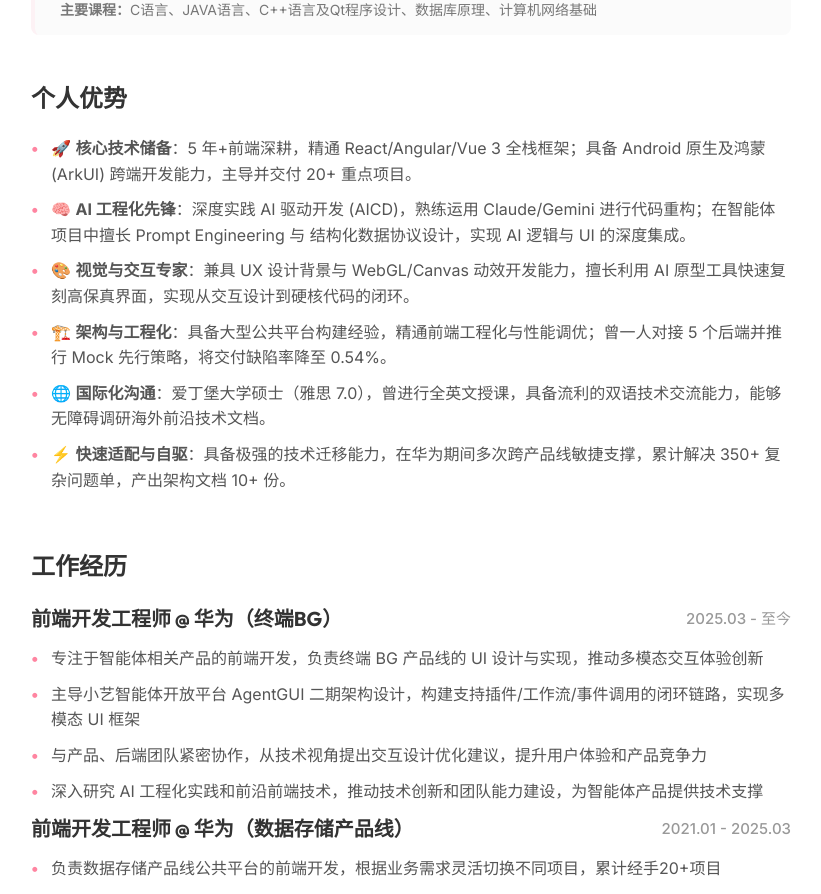
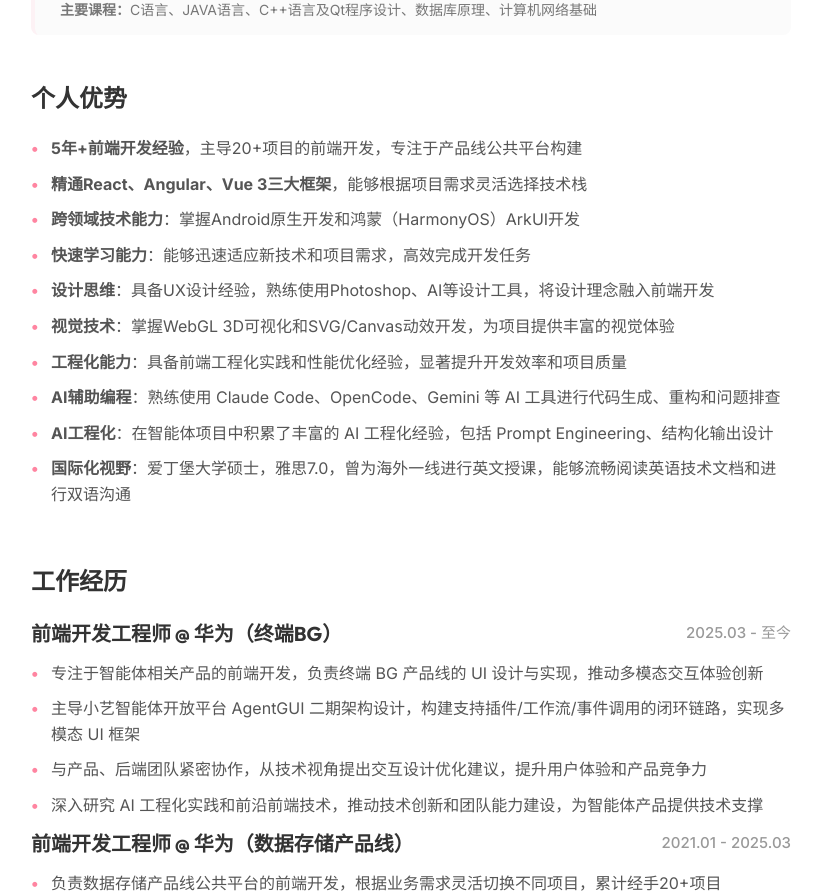
Before and after one commit to 925754332-dev/pinkdev-portfolio, a React (Vite) app: page /resume in a window 1280 px wide. Shown: the part 855-1749 px from the top of the page, without its empty margins (229-1050 px from the left). Built offline with nearby package versions, Linux system fonts and the light colour scheme.

Commit message:
Revert to original personal advantages text with bold titles

```diff
--- a/src/pages/Resume.tsx
+++ b/src/pages/Resume.tsx
@@ -94,12 +94,16 @@ const Resume = () => {
           <section className="resume-section-v">
             <h2 className="content-block-title-v">个人优势</h2>
             <ul className="bullet-list-v">
-              <li>🚀 <strong>核心技术储备</strong>：5 年+前端深耕，精通 React/Angular/Vue 3 全栈框架；具备 Android 原生及鸿蒙 (ArkUI) 跨端开发能力，主导并交付 20+ 重点项目。</li>
-              <li>🧠 <strong>AI 工程化先锋</strong>：深度实践 AI 驱动开发 (AICD)，熟练运用 Claude/Gemini 进行代码重构；在智能体项目中擅长 Prompt Engineering 与 结构化数据协议设计，实现 AI 逻辑与 UI 的深度集成。</li>
-              <li>🎨 <strong>视觉与交互专家</strong>：兼具 UX 设计背景与 WebGL/Canvas 动效开发能力，擅长利用 AI 原型工具快速复刻高保真界面，实现从交互设计到硬核代码的闭环。</li>
-              <li>🏗️ <strong>架构与工程化</strong>：具备大型公共平台构建经验，精通前端工程化与性能调优；曾一人对接 5 个后端并推行 Mock 先行策略，将交付缺陷率降至 0.54%。</li>
-              <li>🌐 <strong>国际化沟通</strong>：爱丁堡大学硕士（雅思 7.0），曾进行全英文授课，具备流利的双语技术交流能力，能够无障碍调研海外前沿技术文档。</li>
-              <li>⚡ <strong>快速适配与自驱</strong>：具备极强的技术迁移能力，在华为期间多次跨产品线敏捷支撑，累计解决 350+ 复杂问题单，产出架构文档 10+ 份。</li>
+              <li><strong>5年+前端开发经验</strong>，主导20+项目的前端开发，专注于产品线公共平台构建</li>
+              <li><strong>精通React、Angular、Vue 3三大框架</strong>，能够根据项目需求灵活选择技术栈</li>
+              <li><strong>跨领域技术能力</strong>：掌握Android原生开发和鸿蒙（HarmonyOS）ArkUI开发</li>
+              <li><strong>快速学习能力</strong>：能够迅速适应新技术和项目需求，高效完成开发任务</li>
+              <li><strong>设计思维</strong>：具备UX设计经验，熟练使用Photoshop、AI等设计工具，将设计理念融入前端开发</li>
+              <li><strong>视觉技术</strong>：掌握WebGL 3D可视化和SVG/Canvas动效开发，为项目提供丰富的视觉体验</li>
+              <li><strong>工程化能力</strong>：具备前端工程化实践和性能优化经验，显著提升开发效率和项目质量</li>
+              <li><strong>AI辅助编程</strong>：熟练使用 Claude Code、OpenCode、Gemini 等 AI 工具进行代码生成、重构和问题排查</li>
+              <li><strong>AI工程化</strong>：在智能体项目中积累了丰富的 AI 工程化经验，包括 Prompt Engineering、结构化输出设计</li>
+              <li><strong>国际化视野</strong>：爱丁堡大学硕士，雅思7.0，曾为海外一线进行英文授课，能够流畅阅读英语技术文档和进行双语沟通</li>
             </ul>
           </section>
 
```
Also changed, not shown: api/chat.ts (+10 -6 lines).
